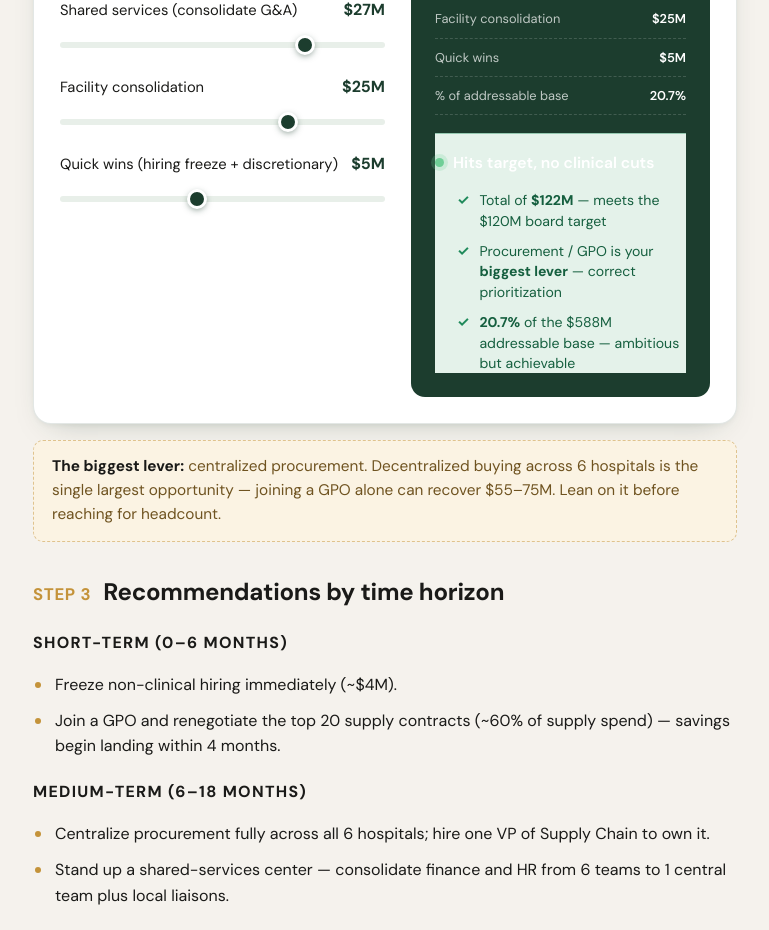
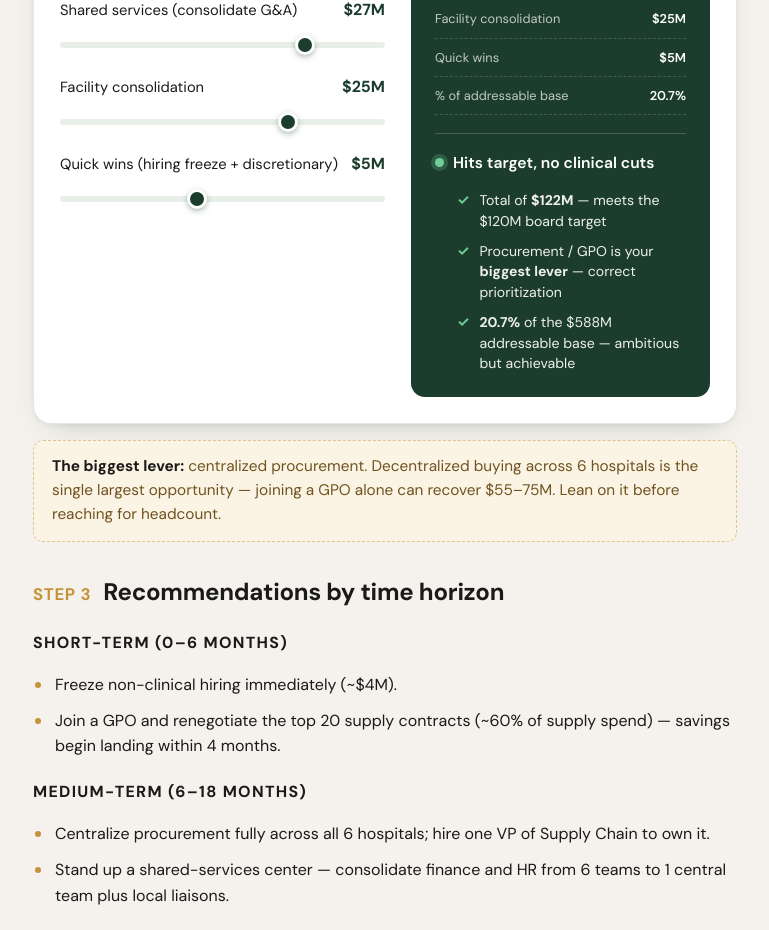
Before and after one commit to jaasumsuri/casekit, a Next.js app: page /frameworks/operations in a window 1280 px wide. Shown: the part 3460-4390 px from the top of the page, without its empty margins (375-1144 px from the left). Built offline with nearby package versions, Linux system fonts and the light colour scheme.

Commit message:
sync: framework - market sizing

```diff
--- a/app/frameworks/growth-strategy/page.tsx
+++ b/app/frameworks/growth-strategy/page.tsx
@@ -365,7 +365,6 @@ export default function GrowthStrategyPage() {
                     </div>
                     <div
                       className={`est-verdict${verdictClass ? ` ${verdictClass}` : ""}`}
-                      style={verdictClass === "green-ok" ? { borderStyle: "solid", borderColor: "rgba(31,138,91,0.4)", background: "#E4F2EA", color: "#155f3f" } : undefined}
                     >
                       <span className="ev-head"><span className="ev-dot" /><span>{verdictTitle}</span></span>
                       <ul className="ev-lines">
--- a/app/frameworks/market-sizing/page.tsx
+++ b/app/frameworks/market-sizing/page.tsx
@@ -276,7 +276,6 @@ export default function MarketSizingPage() {
                     </div>
                     <div
                       className={`est-verdict${allOk ? " green-ok" : " warn"}`}
-                      style={allOk ? { borderStyle: "solid", borderColor: "rgba(31,138,91,0.4)", background: "#E4F2EA", color: "#155f3f" } : undefined}
                     >
                       <span className="ev-head"><span className="ev-dot" /><span>{allOk ? "Passes the smell test" : "Worth a second look"}</span></span>
                       <ul className="ev-lines">
--- a/app/frameworks/operations/page.tsx
+++ b/app/frameworks/operations/page.tsx
@@ -322,7 +322,6 @@ export default function OperationsPage() {
                     </div>
                     <div
                       className={`est-verdict${allOk ? " green-ok" : " warn"}`}
-                      style={allOk ? { borderStyle: "solid", borderColor: "rgba(31,138,91,0.4)", background: "#E4F2EA", color: "#155f3f" } : undefined}
                     >
                       <span className="ev-head">
                         <span className="ev-dot" />
--- a/app/frameworks/pricing-strategy/page.tsx
+++ b/app/frameworks/pricing-strategy/page.tsx
@@ -328,7 +328,6 @@ export default function PricingStrategyPage() {
                     </div>
                     <div
                       className={`est-verdict${allOk ? " green-ok" : !capOk || !marginOk || !premiumOk ? " warn" : ""}`}
-                      style={allOk ? { borderStyle: "solid", borderColor: "rgba(31,138,91,0.4)", background: "#E4F2EA", color: "#155f3f" } : undefined}
                     >
                       <span className="ev-head">
                         <span className="ev-dot" />
--- a/app/globals.css
+++ b/app/globals.css
@@ -787,8 +787,8 @@ button { font-family: inherit; cursor: pointer; border: none; background: none;
 .est-verdict.danger .ev-dot { background: #E07A5F; box-shadow: 0 0 0 4px rgba(224,122,95,0.3); }
 .ev-lines { list-style: none; margin: 14px 0 0; padding: 0; display: flex; flex-direction: column; gap: 9px; }
 .est-verdict .ev-lines li { display: flex; gap: 10px; align-items: flex-start; font-size: 0.88rem; line-height: 1.45; color: rgba(255,255,255,0.92); }
-.est-verdict.green-ok .ev-lines li { color: #155f3f !important; }
-.est-verdict.green-ok .ev-lines li.ok .glyph { color: #1f8a5b !important; }
+.est-verdict.green-ok .ev-lines li { color: rgba(255,255,255,0.92); }
+.est-verdict.green-ok .ev-lines li.ok .glyph { color: #6FCF97; }
 .est-verdict .ev-lines li::before { content: none; display: none; }
 .est-verdict .ev-lines li .glyph { flex-shrink: 0; font-weight: 700; }
 .est-verdict .ev-lines li.ok .glyph { color: #6FCF97; }
```
